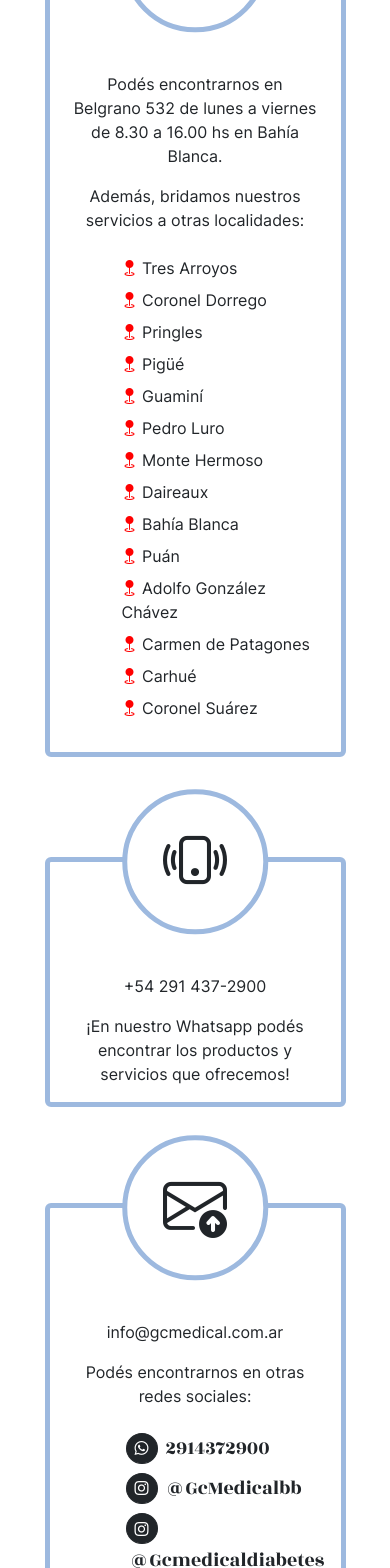
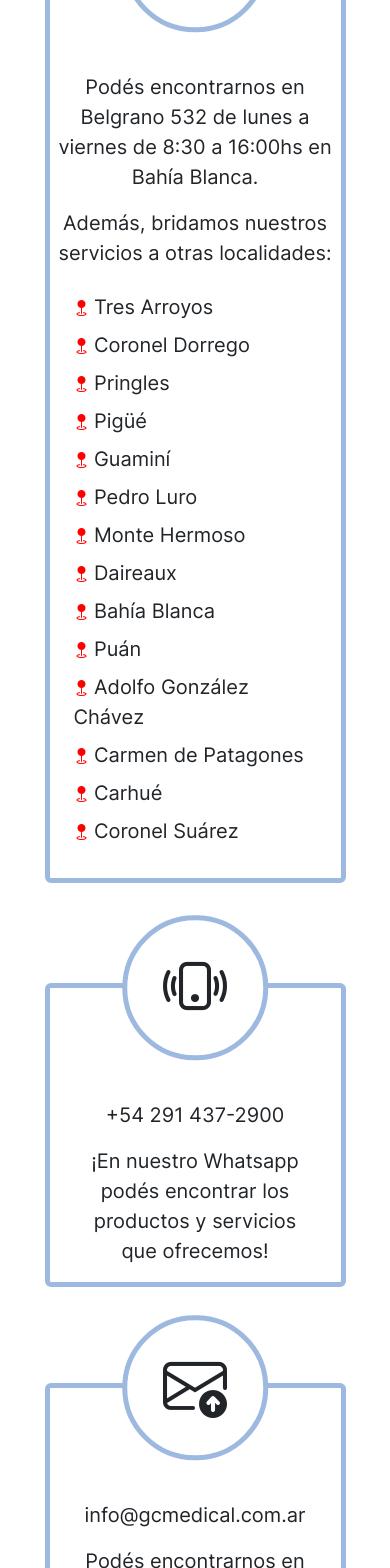
Before and after one commit to florencianionquepan/gc-medical, a React (Vite) app: page /contacto in a window 390 px wide. Shown: the part 432-2000 px from the top of the page. Built offline with nearby package versions, Linux system fonts and the light colour scheme.

Commit message:
fix font contact page

```diff
--- a/src/contact/ContactPage.jsx
+++ b/src/contact/ContactPage.jsx
@@ -10,7 +10,7 @@ export const ContactPage = () => {
       <h2 className="border-bottom pb-2 text-md-start"> Contactate con nosotros </h2>
         <div className='row justify-content-center mt-5 align-items-center'>
           {/* Primera columna */}
-          <div className="col-12 col-sm-10 col-lg-6 col-xxl-5 mt-5">
+          <div className="col-12 col-sm-10 col-lg-6 col-xxl-6 mt-5">
             <div className="row h-100 mt-5 mb-1 mb-md-5 justify-content-center">
               <div className="col-10 h-100">
                     <ItemLocation/>
@@ -19,7 +19,7 @@ export const ContactPage = () => {
           </div>
 
           {/* Segunda columna */}
-          <div className="col-12 col-sm-10 col-lg-6 col-xxl-5">
+          <div className="col-12 col-sm-10 col-lg-6 col-xxl-6">
             <div className="row justify-content-center my-5 my-md-1">
               <div className="col-10 my-5">
                     <ItemPhone/>
--- a/src/contact/ItemEmail.jsx
+++ b/src/contact/ItemEmail.jsx
@@ -12,12 +12,12 @@ export const ItemEmail = () => {
     <>
         <div className="border rounded border-gris border-5 position-relative pt-5 pb-2 inter">
             <BigIcon iconClass="bi bi-envelope-arrow-up mt-0" link="mailto:info@gcmedical.com.ar"/>
-            <p className="px-4 pt-3 mt-5">
+            <p className="px-4 pt-3 mt-5 fs-5">
                 info@gcmedical.com.ar
             </p>
-            <p className="px-4"> Podés encontrarnos en otras redes sociales: </p>
+            <p className="px-4 fs-5"> Podés encontrarnos en otras redes sociales: </p>
             <div className="d-flex justify-content-center pb-3">
-              <ul className="list-group pb-3 text-start ms-5 fs-5">
+              <ul className="list-group pb-3 text-start ms-md-5 fs-5">
                 {iconos.map(ic=>(
                             <li key={ic.id}
                                 className="list-group-item border border-0 pb-0 ms-2">
@@ -26,7 +26,7 @@ export const ItemEmail = () => {
                                       <i className={ic.icono}></i>
                                   </div>
                                 </a>
-                                <span className="ms-2 rozha-one-lig">
+                                <span className="ms-1 ms-md-2 rozha-one-lig">
                                   {ic.text}
                                 </span>
                             </li>
--- a/src/contact/ItemLocation.jsx
+++ b/src/contact/ItemLocation.jsx
@@ -24,17 +24,17 @@ export const ItemLocation = () => {
 
         <div className="border rounded border-gris border-5 position-relative pt-5 inter">
             <BigIcon iconClass="bi bi-geo-alt-fill mt-0" link="https://maps.app.goo.gl/BLvJnbvKs3cv7ziA8"/>
-            <p className="px-4 pt-3 mt-5">
-                Podés encontrarnos en Belgrano 532 de lunes a viernes de 8.30 a 16.00 hs en Bahía Blanca.
+            <p className="px-2 px-md-4 pt-3 mt-5 fs-5">
+                Podés encontrarnos en Belgrano 532 de lunes a viernes de 8:30 a 16:00hs en Bahía Blanca.
             </p>
-            <p className="px-4">
+            <p className="px-2 px-md-4 fs-5">
                 Además, bridamos nuestros servicios a otras localidades:
             </p>
             <div className="d-flex justify-content-center pb-3">
-                <ul className="list-group pb-3 text-start ms-5">
+                <ul className="list-group pb-3 text-start ms-md-5">
                     {locations.map(loc=>(
                         <li key={loc.id}
-                            className="list-group-item border border-0 pb-0 ms-2">
+                            className="list-group-item border border-0 pb-0 ms-2 fs-5">
                             <i className="bi bi-geo-fill" style={{ fontSize: '1rem', color: 'red' }}> </i> {loc.location}
                         </li>
                     ))}
--- a/src/contact/ItemPhone.jsx
+++ b/src/contact/ItemPhone.jsx
@@ -5,10 +5,10 @@ export const ItemPhone = () => {
     <>
         <div className="border rounded border-gris border-5 position-relative pt-5 my-0 my-md-5 inter">
             <BigIcon iconClass="bi bi-phone-vibrate mt-0" link="https://wa.me/+542914372900"/>
-            <p className="px-4 pt-3 mt-5">
+            <p className="px-4 pt-3 mt-5 fs-5">
                 +54 291 437-2900
             </p>
-            <p className="px-4">
+            <p className="px-4 fs-5">
                 ¡En nuestro Whatsapp podés encontrar los productos y servicios que ofrecemos!
             </p>
         </div>
```
